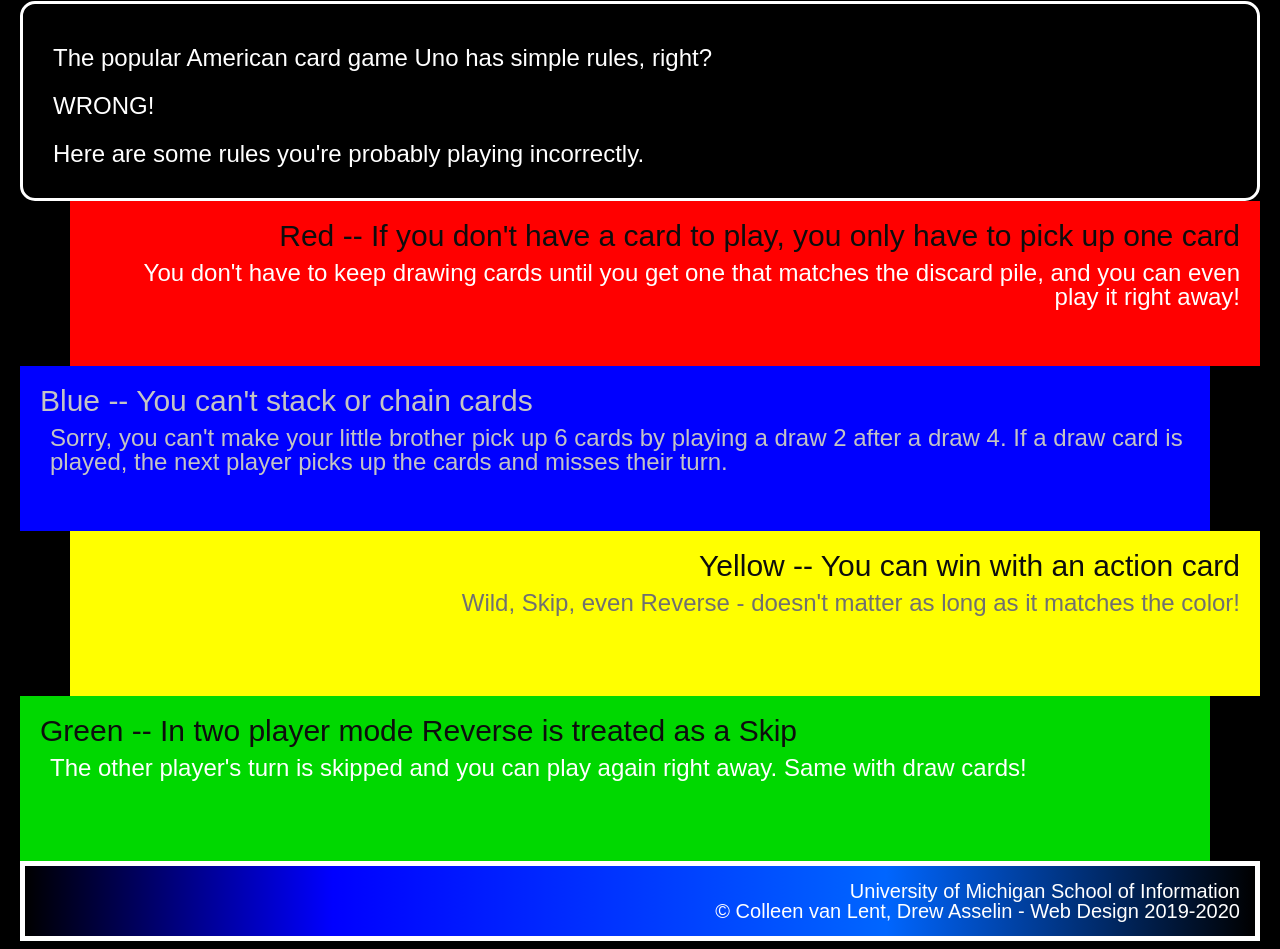
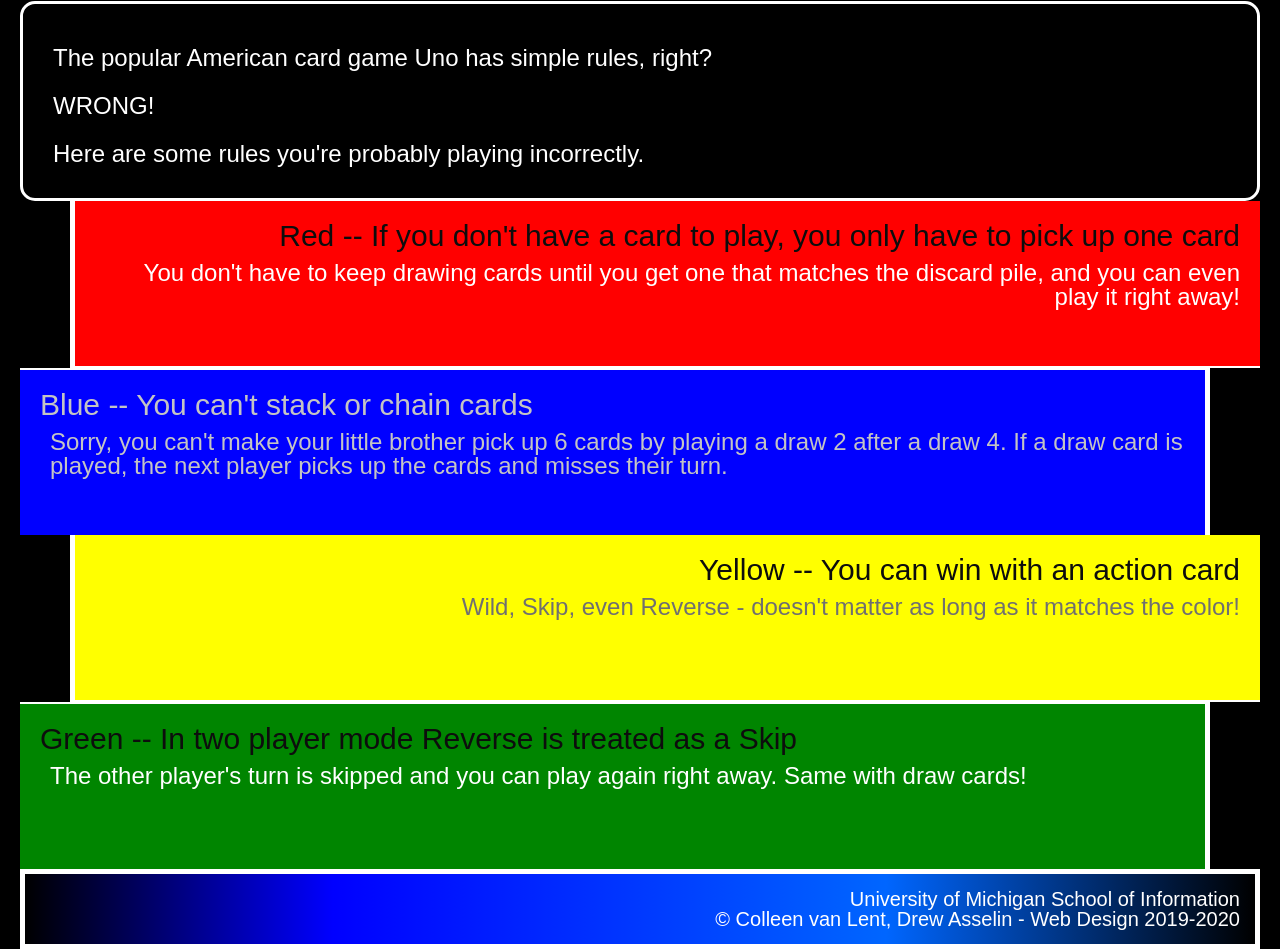
Before and after one commit to anuth212/hw3-2022, a plain HTML site: page index.html in a window 1280 px wide. Shown: the part 327-1276 px from the top of the page. Drawn offline with Linux system fonts and the light colour scheme.

Commit message:
Add files via upload

```diff
--- a/css/style.css
+++ b/css/style.css
@@ -51,7 +51,7 @@
 
 
 
-.introduction{
+div.introduction{
     border-radius: 15px;
     margin-top: 15px;
     line-height: 2;
@@ -61,10 +61,10 @@
     background-color: #ff0000;
     text-align: right;
     margin-left: 50px;
-    border-bottom: 2px;
-    border-left: 5px;
-    border-right:0px;
-    border-top: 0px;
+    border-bottom-width: 2px;
+    border-left-width: 5px;
+    border-right-width:0px;
+    border-top-width: 0px;
 
 
 }
@@ -73,10 +73,10 @@
     background-color: #0000ff;
     text-align: left;
     margin-right: 50px;
-    border-right:5px;
-    border-top: 2px;
-    border-bottom: 0px;
-    border-left: 0px;
+    border-right-width:5px;
+    border-top-width: 2px;
+    border-bottom-width: 0px;
+    border-left-width: 0px;
 }
 
 .blue > p, .blue > h2{
@@ -88,24 +88,24 @@
     background-color: #ffff00;
     text-align: right;
     margin-left: 50px;
-    border-bottom: 2px;
-    border-left: 5px;
-    border-right:0px;
-    border-top: 0px;
+    border-bottom-width: 2px;
+    border-left-width: 5px;
+    border-right-width:0px;
+    border-top-width: 0px;
 }
 
-.yellow> p{
+.yellow > p{
     color : #707070;
 }
 
 div.green{
-    background-color:#00D800 ;
+    background-color:#008500 ;
     text-align: left;
     margin-right: 50px;
-    border-right: 5px;
-    border-top:2px;
-    border-bottom: 0px;
-    border-left: 0px;
+    border-right-width: 5px;
+    border-top-width:2px;
+    border-bottom-width: 0px;
+    border-left-width: 0px;
 }
 
 footer{
@@ -115,7 +115,7 @@
     background-image: linear-gradient(to right,#000000 , #0000ff 25%, #0066ff 70%, #000000);
 }
 
-footer p{
+footer > p{
     font-size: 20px;
     text-align: right;
     padding-top: 15px;
```
